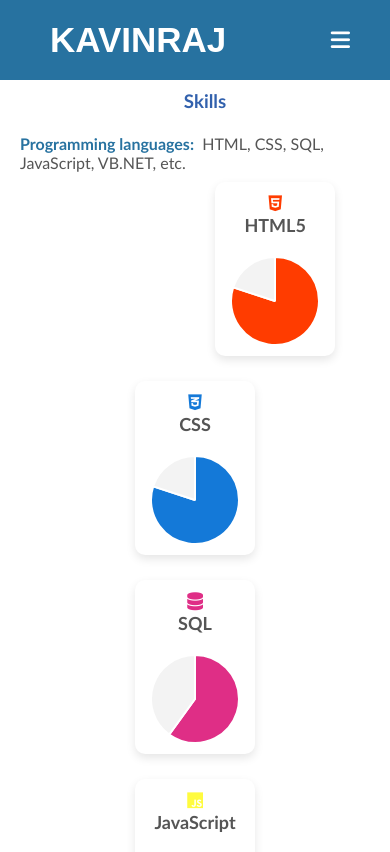
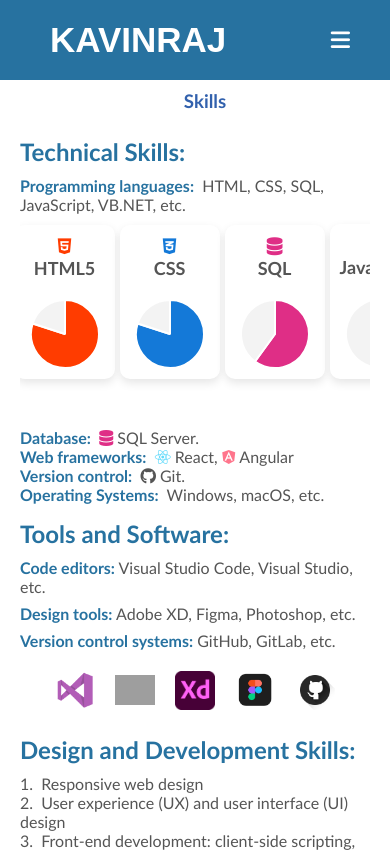
Before and after one commit to Kavinbala1072/Angular-Portfolio, an Angular app: page /skills in a window 390 px wide. Shown: the top 852 px of the page. Built offline with nearby package versions, Linux system fonts and the light colour scheme; grey boxes are pictures that could not be loaded.

Commit message:
Update skills.component.css

```diff
--- a/src/app/skills/skills.component.css
+++ b/src/app/skills/skills.component.css
@@ -14,6 +14,9 @@
     width: 100%;
     padding: 10px;
     background-color: rgb(255, 255, 255);
+  }
+  .Skills-left{
+    margin-top: 5vh;
   }
 .Skills h3{
     text-align: center;
@@ -41,12 +44,13 @@ strong
 }
 
 .Flex-container {
-    display: flex;
-    flex-wrap: wrap;
-    justify-content: space-around;
-    gap: 5px;
-    padding: 20px;
-  }
+  display: flex;
+  justify-content: space-around;
+  gap: 5px;
+  padding: 20px;
+  overflow-x: auto; /* Enables horizontal scrolling */
+  white-space: nowrap; /* Prevents wrapping of items */
+}
 
   .container {
     text-align: center;
@@ -208,7 +212,7 @@ strong
 
   @media (max-width: 480px) {
     .Flex-container {
-      flex-direction: column;
+      flex-direction: row;
       align-items: center;
     }
 
```
